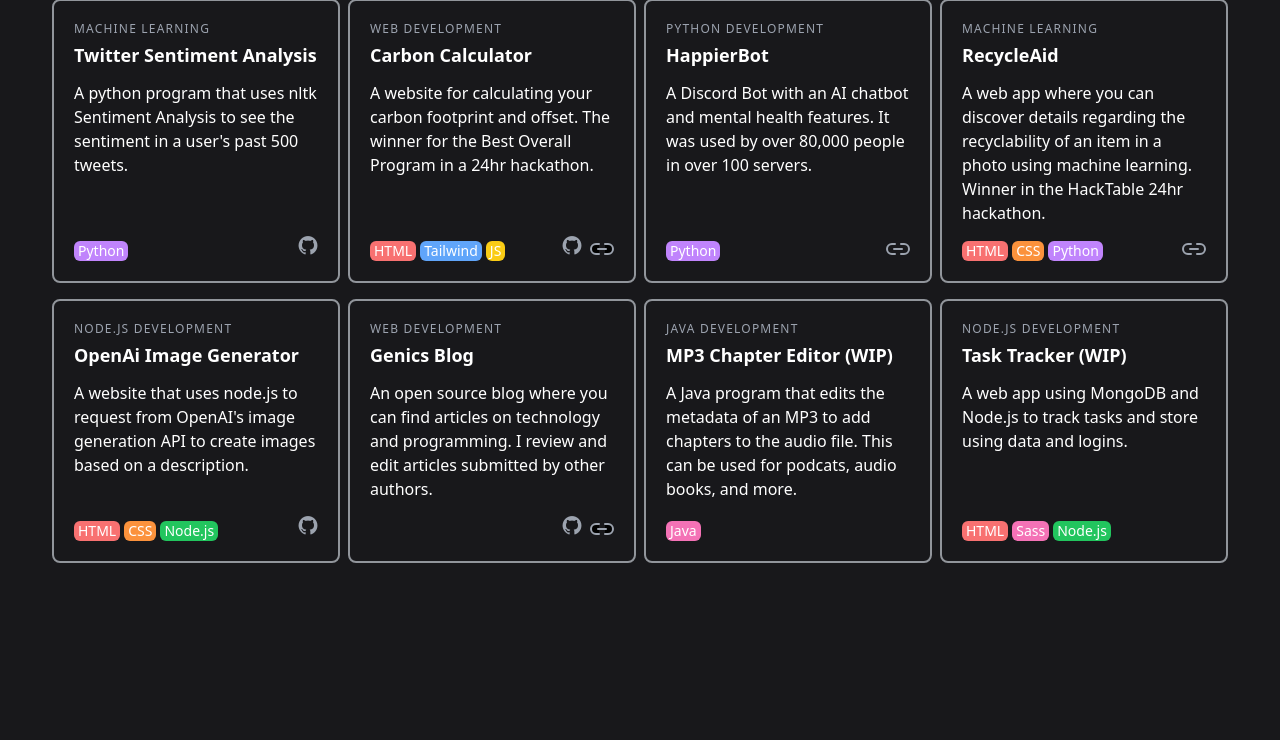
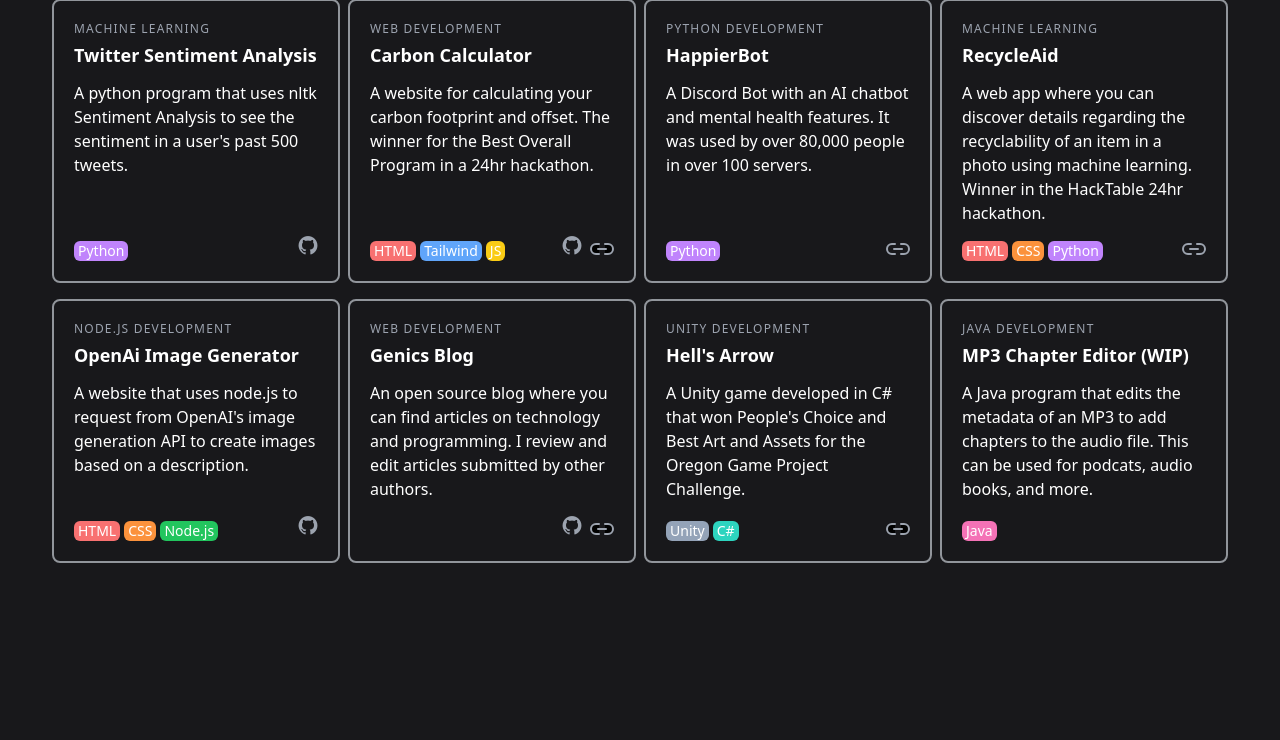
Before and after one commit to Tabadia/thalenabadia, a PHP site: page / in a window 1280 px wide. Shown: the part 2192-2932 px from the top of the page. Run offline with PHP 8.4, Linux system fonts and the light colour scheme.

Commit message:
added hells arrow

```diff
--- a/public_html/index.html
+++ b/public_html/index.html
@@ -432,6 +432,32 @@
               </div>-->
               <div class="px-5 pt-5">
                 <h2 class="tracking-widest text-xs title-font font-medium text-gray-400 mb-1">
+                  UNITY DEVELOPMENT
+                </h2>
+                <h1 class="title-font text-lg font-semibold mb-3">
+                  Hell's Arrow
+                </h1>
+                <p class="text-base mb-3">
+                  A Unity game developed in C# that won People's Choice and Best Art and Assets for the Oregon Game Project Challenge.
+                </p>
+              </div>
+              <div class="flex items-end flex-wrap flex-grow px-5 pb-5">
+                <div class="text-sm rounded-md bg-slate-400 px-1 mr-1 w-fit">Unity</div>
+                <div class="text-sm rounded-md bg-teal-400 px-1 mr-1 w-fit">C#</div>
+                <div class="flex flex-row justify-end items-end flex-auto text-xl text-gray-400 gap-x-2">
+                <a href="https://tms.ogpc.info/Games/Details/df2bfeac-c075-43a0-819a-baa845261585" target="_blank">
+                  <svg class="h-6 w-6" viewBox="0 0 24 24" stroke="currentColor" stroke-width="2" stroke-linecap="round"  stroke-linejoin="round"><path d="M15 7h3a5 5 0 0 1 5 5 5 5 0 0 1-5 5h-3m-6 0H6a5 5 0 0 1-5-5 5 5 0 0 1 5-5h3"/>  <line x1="8" y1="12" x2="16" y2="12"/></svg>
+                </a>
+                </div>
+              </div>
+            </div>
+
+            <div class="w-72 border-2 border-slate-200 border-opacity-60 rounded-lg overflow-hidden flex flex-col reveal">
+              <!--<div class="bg-white flex justify-center">
+                <img class="lg:h-36 md:h-24 h-full object-cover object-center" src="img/mp3chapter.png">
+              </div>-->
+              <div class="px-5 pt-5">
+                <h2 class="tracking-widest text-xs title-font font-medium text-gray-400 mb-1">
                   JAVA DEVELOPMENT
                 </h2>
                 <h1 class="title-font text-lg font-semibold mb-3">
@@ -451,32 +477,6 @@
               </div>
             </div>
 
-            <div class="w-72 border-2 border-slate-200 border-opacity-60 rounded-lg overflow-hidden flex flex-col reveal">
-              <!--<div class="bg-white flex justify-center">
-                <img class="lg:h-36 md:h-24 h-full object-cover object-center" src="img/mp3chapter.png">
-              </div>-->
-              <div class="px-5 pt-5">
-                <h2 class="tracking-widest text-xs title-font font-medium text-gray-400 mb-1">
-                  NODE.JS DEVELOPMENT
-                </h2>
-                <h1 class="title-font text-lg font-semibold mb-3">
-                  Task Tracker (WIP)
-                </h1>
-                <p class="text-base mb-3">
-                  A web app using MongoDB and Node.js to track tasks and store using data and logins.
-                </p>
-              </div>
-              <div class="flex items-end flex-wrap flex-grow px-5 pb-5">
-                <div class="text-sm rounded-md bg-red-400 px-1 mr-1 w-fit">HTML</div>
-                <div class="text-sm rounded-md bg-pink-400 px-1 mr-1 w-fit">Sass</div>
-                <div class="text-sm rounded-md bg-green-500 px-1 w-fit">Node.js</div>
-                <div class="flex flex-row justify-end items-end flex-auto text-xl text-gray-400 gap-x-2">
-                  <!-- <a href="https://github.com/Tabadia/AI-Image-Generation" target="_blank">
-                    <span class="devicon-github-plain"></span>
-                  </a> -->
-                </div>
-              </div>
-            </div>
           </div>
         </div>
       </section>
--- a/public_html/styles.css
+++ b/public_html/styles.css
@@ -1728,6 +1728,16 @@
   background-color: rgb(244 114 182 / var(--tw-bg-opacity));
 }
 
+.bg-slate-400 {
+  --tw-bg-opacity: 1;
+  background-color: rgb(148 163 184 / var(--tw-bg-opacity));
+}
+
+.bg-green-400 {
+  --tw-bg-opacity: 1;
+  background-color: rgb(74 222 128 / var(--tw-bg-opacity));
+}
+
 .bg-gray-100 {
   --tw-bg-opacity: 1;
   background-color: rgb(243 244 246 / var(--tw-bg-opacity));
@@ -1793,11 +1803,6 @@
   background-color: rgb(248 250 252 / var(--tw-bg-opacity));
 }
 
-.bg-green-400 {
-  --tw-bg-opacity: 1;
-  background-color: rgb(74 222 128 / var(--tw-bg-opacity));
-}
-
 .bg-bg {
   --tw-bg-opacity: 1;
   background-color: rgb(13 0 20 / var(--tw-bg-opacity));
@@ -1906,6 +1911,11 @@
 .bg-gray-900 {
   --tw-bg-opacity: 1;
   background-color: rgb(17 24 39 / var(--tw-bg-opacity));
+}
+
+.bg-teal-400 {
+  --tw-bg-opacity: 1;
+  background-color: rgb(45 212 191 / var(--tw-bg-opacity));
 }
 
 .bg-gradient-to-r {
```
